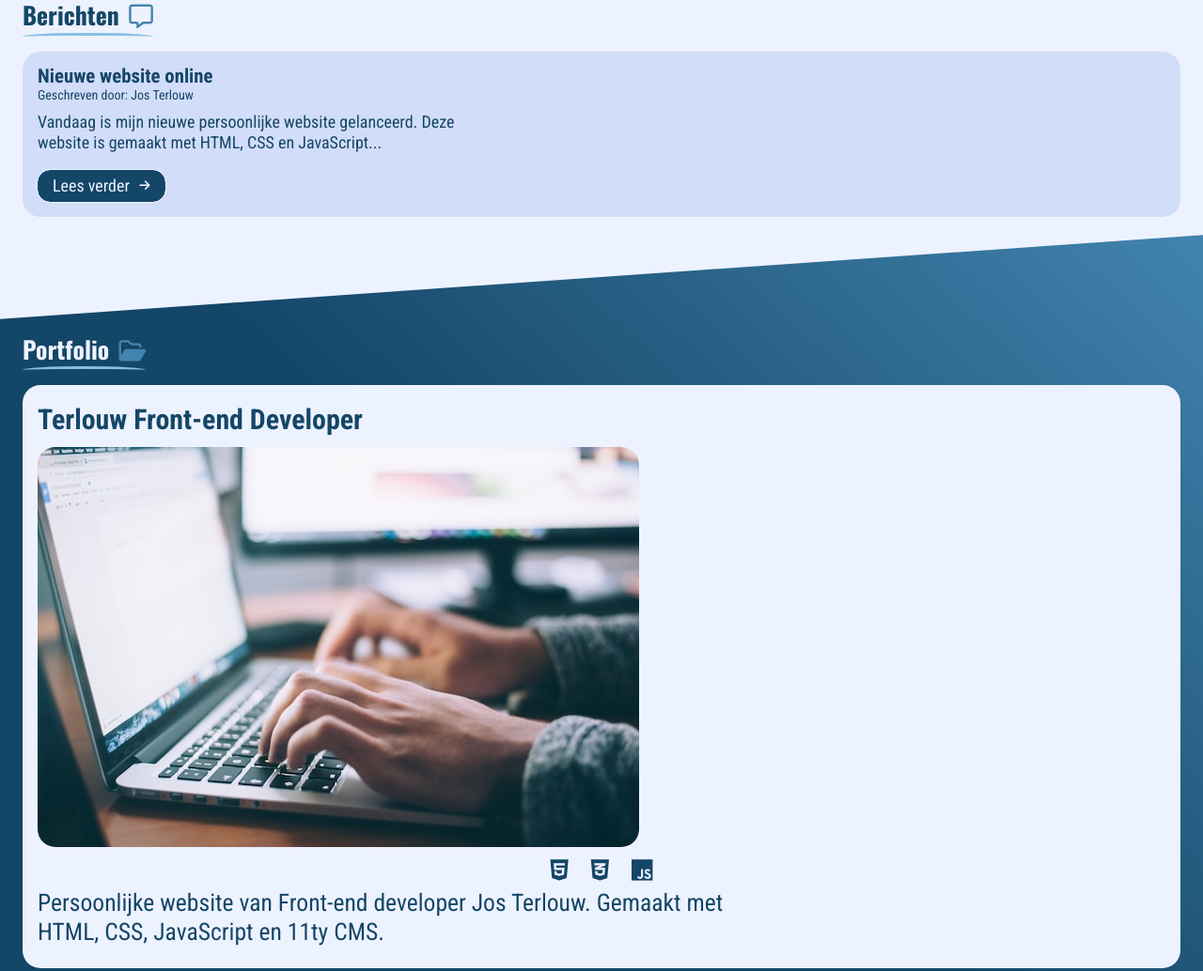
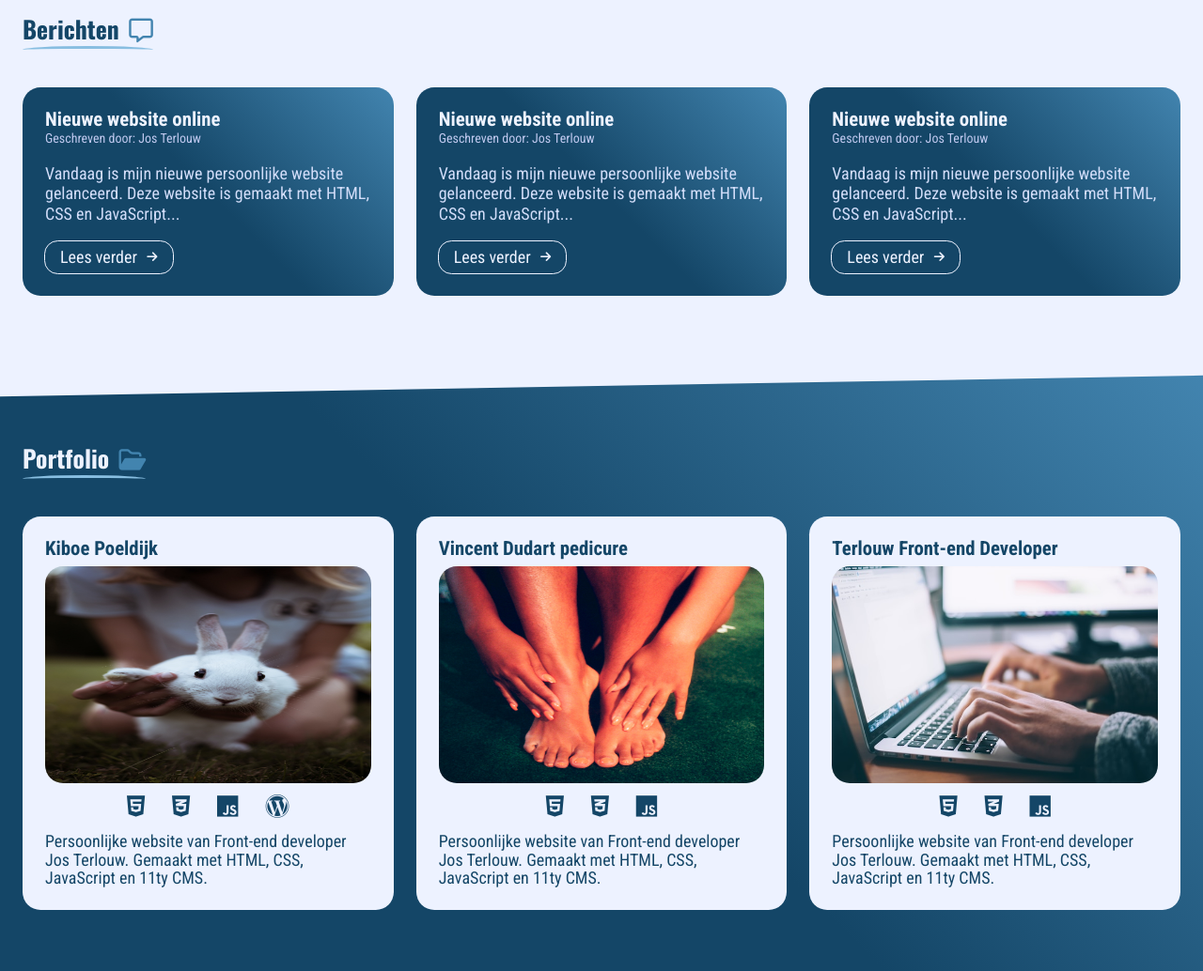
Before and after one commit to JT1908/terlouw, a website built with Vite: page index.html in a window 1280 px wide. Shown: the part 511-1545 px from the top of the page at 94% size. Built offline with nearby package versions, Linux system fonts and the light colour scheme.

Commit message:
Add files via upload

```diff
--- a/css/layout/base.css
+++ b/css/layout/base.css
@@ -20,15 +20,14 @@ section {
 }
 
 article {
-	padding-block: var(--spacer-200);
-	padding-inline: var(--spacer-200);
+	padding: var(--spacer-300);
 	background-color: var(--color-secondary-200);
 	color: var(--color-primary-400);
 	border-radius: var(--border-radius);
 }
 
 article p {
-	max-width: 50ch;
+	max-width: 55ch;
 }
 
 footer {
@@ -61,7 +60,7 @@ h2 {
 	font-size: clamp(var(--fs-400), 5vw, var(--fs-500));
 }
 
-@media (min-width: 50em) {
+@media (min-width: 45em) {
 	body {
 		font-size: var(--fs-500);
 	}
--- a/css/layout/footer.css
+++ b/css/layout/footer.css
@@ -22,13 +22,13 @@
 }
 
 .secondary-nav__link:hover {
-	color: var(--color-secondary-400);
+	color: var(--color-primary-200);
 }
 
 .secondary-nav__link::after {
 	content: "";
 	position: absolute;
-	bottom: 12px;
+	bottom: 15px;
 	left: 50%;
 	height: 2px;
 	width: 0;
@@ -39,11 +39,20 @@
 .secondary-nav__link:hover::after {
 	width: 100%;
 	left: 0;
-	background: var(--color-primary-200);
+	background: var(--color-secondary);
+	border-radius: var(--border-radius);
+	opacity: 0.7;
 }
 
 .footer__text {
 	display: flex;
 	justify-content: center;
 	color: var(--color-secondary-400);
+	font-size: var(--fs-200);
 }
+
+@media (min-width: 45em) {
+	.footer__text {
+		font-size: var(--fs-300);
+	}
+}
--- a/css/layout/header.css
+++ b/css/layout/header.css
@@ -5,6 +5,12 @@
 	background-color: var(--color-primary-400);
 	box-shadow: 0 2px 8px 0 var(--color-primary-400);
 	z-index: 999;
+}
+
+.nav-wrapper {
+	display: flex;
+	justify-content: space-between;
+	align-items: center;
 }
 
 .logo {
@@ -85,7 +91,6 @@
 }
 
 .primary-navigation {
-	position: relative;
 	display: flex;
 	justify-content: space-between;
 	align-items: center;
@@ -127,24 +132,7 @@
 }
 
 .nav__link:hover {
-	color: var(--color-secondary-400);
-}
-
-.nav__link::after {
-	content: "";
-	position: absolute;
-	bottom: 12px;
-	left: 50%;
-	height: 2px;
-	width: 0;
-	background: transparent;
-	transition: all ease 250ms;
-}
-
-.nav__link:hover::after {
-	width: 100%;
-	left: 0;
-	background: var(--color-primary-200);
+	color: var(--color-primary-200);
 }
 
 .primary-navigation-list[data-state="opened"] {
@@ -176,3 +164,45 @@
 		transform: translateX(0);
 	}
 }
+
+@media (min-width: 45em) {
+	.menu-toggle {
+		display: none;
+	}
+
+	.primary-navigation-list[data-state="closed"] {
+		position: relative;
+		display: flex;
+		top: 0;
+		left: 0;
+		flex-direction: row;
+		gap: var(--gap);
+		padding: 0;
+		height: auto;
+		background-image: none;
+		box-shadow: none;
+	}
+
+	.primary-navigation-list[data-state="closed"] li {
+		border: 0;
+	}
+
+	.nav__link::after {
+		content: "";
+		position: absolute;
+		bottom: 15px;
+		left: 50%;
+		height: 2px;
+		width: 0;
+		background: transparent;
+		transition: all ease 250ms;
+	}
+
+	.nav__link:hover::after {
+		width: 100%;
+		left: 0;
+		background: var(--color-secondary);
+		border-radius: var(--border-radius);
+		opacity: 0.7;
+	}
+}
--- a/css/root.css
+++ b/css/root.css
@@ -42,14 +42,30 @@
 
 	/* Border radius */
 	--border-radius: 0.75em;
+
+	/* Container widths */
+	--container-width: min(100%, 35rem);
+
+	/* Gradients */
+	--background-gradient: linear-gradient(45deg, #144667, #144667, #4284af);
 }
 
-@media (min-width: 50em) {
+@media (min-width: 45em) {
 	:root {
 		/* Font sizes */
-		--fs-nav: 1.4rem;
+		--fs-nav: 1.3rem;
 
 		/* Gaps */
 		--gap: 1.5rem;
 	}
 }
+
+@media (min-width: 55em) {
+	:root {
+		/* Font sizes */
+		--fs-nav: 1.45rem;
+
+		/* Gaps */
+		--gap: 1.8rem;
+	}
+}
--- a/css/sections/section__berichten.css
+++ b/css/sections/section__berichten.css
@@ -1,15 +1,45 @@
+.article {
+	background-image: var(--background-gradient);
+	margin-block-end: var(--spacer-400);
+	color: var(--color-secondary);
+}
+
 .article__title {
 	font-size: var(--fs-400);
 	line-height: 1;
 }
 
 .article__author {
+	width: max-content;
 	margin-block-end: var(--spacer-100);
 	font-size: var(--fs-100);
+	color: var(--color-secondary-400);
 }
 
 .article__preview {
+	font-size: var(--fs-300);
+	color: var(--color-secondary-200);
+	line-height: 1.2;
 	margin-block-end: var(--spacer-200);
-	font-size: var(--fs-300);
-	line-height: 1.2;
 }
+
+@media (min-width: 55em) {
+	.article__container {
+		display: flex;
+		justify-content: space-between;
+		gap: var(--spacer-300);
+	}
+
+	.article {
+		margin-block-start: var(--spacer-300);
+		max-width: var(--container-width);
+	}
+
+	.article__author {
+		margin-block-end: var(--spacer-200);
+	}
+
+	.article__preview {
+		margin-block-end: var(--spacer-200);
+	}
+}
--- a/css/sections/section__contact.css
+++ b/css/sections/section__contact.css
@@ -6,10 +6,9 @@
 }
 
 .section__contact form {
-	padding-block-start: var(--spacer-200);
-	padding-block-end: var(--spacer-100);
-	padding-inline: var(--spacer-200);
-	background-color: var(--color-secondary-200);
+	padding-block: var(--spacer-400);
+	padding-inline: var(--spacer-300);
+	background-image: var(--background-gradient);
 	color: var(--color-primary-400);
 	border-radius: var(--border-radius);
 }
@@ -21,8 +20,13 @@
 	margin-block-end: var(--spacer-200);
 }
 
+.contact__container:last-child {
+	margin-block-end: 0;
+}
+
 .contact__container label {
 	font-weight: 700;
+	color: var(--color-secondary);
 }
 
 .contact__container input,
@@ -35,3 +39,20 @@
 	color: var(--color-primary-400);
 	border-radius: var(--border-radius);
 }
+
+@media (min-width: 45em) {
+	.section__contact form {
+		margin-block-start: var(--spacer-300);
+		width: var(--container-width);
+	}
+}
+
+@media (min-width: 55em) {
+	.section__contact form {
+		width: calc(var(--container-width) * 1.4);
+	}
+
+	.contact__container input[type="submit"] {
+		max-width: 40%;
+	}
+}
--- a/css/sections/section__hero.css
+++ b/css/sections/section__hero.css
@@ -6,7 +6,7 @@
 .hero__text {
 	background-color: rgb(20, 70, 103, 0.8);
 	backdrop-filter: blur(5px);
-	padding: var(--spacer-200);
+	padding: var(--spacer-300);
 	border-radius: var(--border-radius);
 }
 
@@ -39,7 +39,8 @@
 .hero__text p {
 	margin-block-end: var(--spacer-200);
 	color: var(--color-secondary-200);
-	line-height: 1.3;
+	line-height: 1.2;
+	font-size: var(--fs-300);
 }
 
 .hero__image {
@@ -53,3 +54,9 @@
 	background-position: center;
 	z-index: -1;
 }
+
+@media (min-width: 45em) {
+	.hero__text {
+		max-width: var(--container-width);
+	}
+}
--- a/css/sections/section__portfolio.css
+++ b/css/sections/section__portfolio.css
@@ -3,9 +3,12 @@
 }
 
 .portfolio__container {
-	padding-block-start: var(--spacer-200);
-	padding-block-end: var(--spacer-100);
-	padding-inline: var(--spacer-200);
+	display: flex;
+	flex-direction: column;
+	justify-content: space-between;
+	width: var(--container-width);
+	margin-block-end: var(--spacer-400);
+	padding: var(--spacer-300);
 	background-color: var(--color-secondary);
 	border-radius: var(--border-radius);
 	overflow: hidden;
@@ -21,6 +24,8 @@
 }
 
 .portfolio__image {
+	width: var(--container-width);
+	aspect-ratio: 1.5;
 	margin-block-end: var(--spacer-100);
 	border-radius: var(--border-radius);
 }
@@ -41,7 +46,33 @@
 
 .portfolio__description {
 	max-width: 60ch;
-	margin-block-end: var(--spacer-200);
 	color: var(--color-primary-400);
+	font-size: var(--fs-300);
 	line-height: 1.2;
 }
+
+@media (min-width: 45em) {
+	.portfolio {
+		display: flex;
+		justify-content: space-between;
+		gap: var(--spacer-300);
+	}
+
+	.portfolio__container {
+		margin-block-start: var(--spacer-300);
+		max-width: var(--container-width);
+	}
+
+	.portfolio__name {
+		font-size: var(--fs-400);
+		line-height: 1;
+	}
+
+	.portfolio__skillset {
+		margin-block-end: var(--spacer-100);
+	}
+
+	.portfolio__description {
+		line-height: 1.1;
+	}
+}
--- a/css/utilities.css
+++ b/css/utilities.css
@@ -74,7 +74,7 @@
 /* Diagonal section */
 .diagonal {
 	--skew-angle: -4deg;
-	--background: linear-gradient(45deg, #144667, #144667, #4284af);
+	--background: var(--background-gradient);
 
 	position: relative;
 	isolation: isolate;
@@ -88,3 +88,9 @@
 	inset: 0;
 	transform: skewY(var(--skew-angle));
 }
+
+@media (min-width: 45em) {
+	.diagonal {
+		--skew-angle: -1deg;
+	}
+}
--- a/index.html
+++ b/index.html
@@ -16,14 +16,14 @@
 <body>
     <header class="primary-header">
         <div class="wrapper">
-                <nav class="primary-navigation">
+            <div class="nav-wrapper">
                 <a href="index.html">
                     <div class="logo">
                         <p class="logo__top">Terlouw</p>
                         <p class="logo__bottom"><span>Front-end</span> Dev</p>
                     </div>
                 </a>
-
+                <nav class="primary-navigation">
                     <button class="menu-toggle" aria-controls="primary-navigation-list" aria-expanded="false">
                         <span class="visually-hidden">Menu</span>
                         <div class="hamburger" aria-hidden="true"></div>
@@ -36,6 +36,7 @@
                         <li><a href="#contact" class="nav__link">Contact</a></li>
                     </ul>
                 </nav>
+            </div>
         </div>
     </header>
 
@@ -57,20 +58,56 @@
         <section id="berichten" class="section__berichten">
             <div class="wrapper">
                 <h2 class="subtitle">Berichten <i class="fa-regular fa-message"></i></h2>
-                <article>
+                <div class="article__container">
+                    <article class="article">
+                        <h3 class="article__title">Nieuwe website online</h3>
+                        <p class="article__author">Geschreven door: <span>Jos Terlouw</span></p>
+                        <p class="article__preview">Vandaag is mijn nieuwe persoonlijke website gelanceerd. Deze website is gemaakt met HTML, CSS en JavaScript...</p>
+                        <a href="#" class="btn btn-cta">Lees verder <i class="fa-solid fa-arrow-right"></i></a>
+                    </article>
+                    <article class="article">
+                        <h3 class="article__title">Nieuwe website online</h3>
+                        <p class="article__author">Geschreven door: <span>Jos Terlouw</span></p>
+                        <p class="article__preview">Vandaag is mijn nieuwe persoonlijke website gelanceerd. Deze website is gemaakt met HTML, CSS en JavaScript...</p>
+                        <a href="#" class="btn btn-cta">Lees verder <i class="fa-solid fa-arrow-right"></i></a>
+                    </article>
+                    <article class="article">
                         <h3 class="article__title">Nieuwe website online</h3>
                         <p class="article__author">Geschreven door: <span>Jos Terlouw</span></p>
                         <p class="article__preview">Vandaag is mijn nieuwe persoonlijke website gelanceerd. Deze website is gemaakt met HTML, CSS en JavaScript...</p>
                         <a href="#" class="btn btn-cta">Lees verder <i class="fa-solid fa-arrow-right"></i></a>
                     </article>
                 </div>
+            </div>
         </section>
 
         <section id ="portfolio" class="section__portfolio diagonal">
             <div class="wrapper">
+                <h2 class="subtitle light">Portfolio <i class="fa-regular fa-folder-open"></i></h2>
                     <div class="portfolio">
-                    <h2 class="subtitle light">Portfolio <i class="fa-regular fa-folder-open"></i></h2>
-                    <a href="index.html">
+                        <div class="portfolio__container">
+                            <h3 class="portfolio__name">Kiboe Poeldijk</h3>
+                            <img src="images/kiboe.jpg" alt="Website Terlouw Webdesign" class="portfolio__image">
+                            <ul class="portfolio__skillset" role="list">
+                                <li class="portfolio__skill"><i class="fa-brands fa-html5"></i></li>
+                                <li class="portfolio__skill"><i class="fa-brands fa-css3-alt"></i></li>
+                                <li class="portfolio__skill"><i class="fa-brands fa-js"></i></li>
+                                <li class="portfolio__skill"><i class="fa-brands fa-wordpress"></i></li>
+                            </ul>
+                            <p class="portfolio__description">Persoonlijke website van Front-end developer Jos Terlouw. Gemaakt met HTML, CSS, JavaScript en 11ty CMS.</p>
+                        </div>
+
+                        <div class="portfolio__container">
+                            <h3 class="portfolio__name">Vincent Dudart pedicure</h3>
+                            <img src="images/pedicure.jpg" alt="Website Terlouw Webdesign" class="portfolio__image">
+                            <ul class="portfolio__skillset" role="list">
+                                <li class="portfolio__skill"><i class="fa-brands fa-html5"></i></li>
+                                <li class="portfolio__skill"><i class="fa-brands fa-css3-alt"></i></li>
+                                <li class="portfolio__skill"><i class="fa-brands fa-js"></i></li>
+                            </ul>
+                            <p class="portfolio__description">Persoonlijke website van Front-end developer Jos Terlouw. Gemaakt met HTML, CSS, JavaScript en 11ty CMS.</p>
+                        </div>
+
                         <div class="portfolio__container">
                             <h3 class="portfolio__name">Terlouw Front-end Developer</h3>
                             <img src="images/hero_image.jpg" alt="Website Terlouw Webdesign" class="portfolio__image">
@@ -81,7 +118,6 @@
                             </ul>
                             <p class="portfolio__description">Persoonlijke website van Front-end developer Jos Terlouw. Gemaakt met HTML, CSS, JavaScript en 11ty CMS.</p>
                         </div>
-                    </a>
                     </div>
                 </div>
         </section>
```
Also changed, not shown: images/kiboe.jpg (added), images/pedicure.jpg (added). Lines whose indentation alone changed are shown as unchanged.
